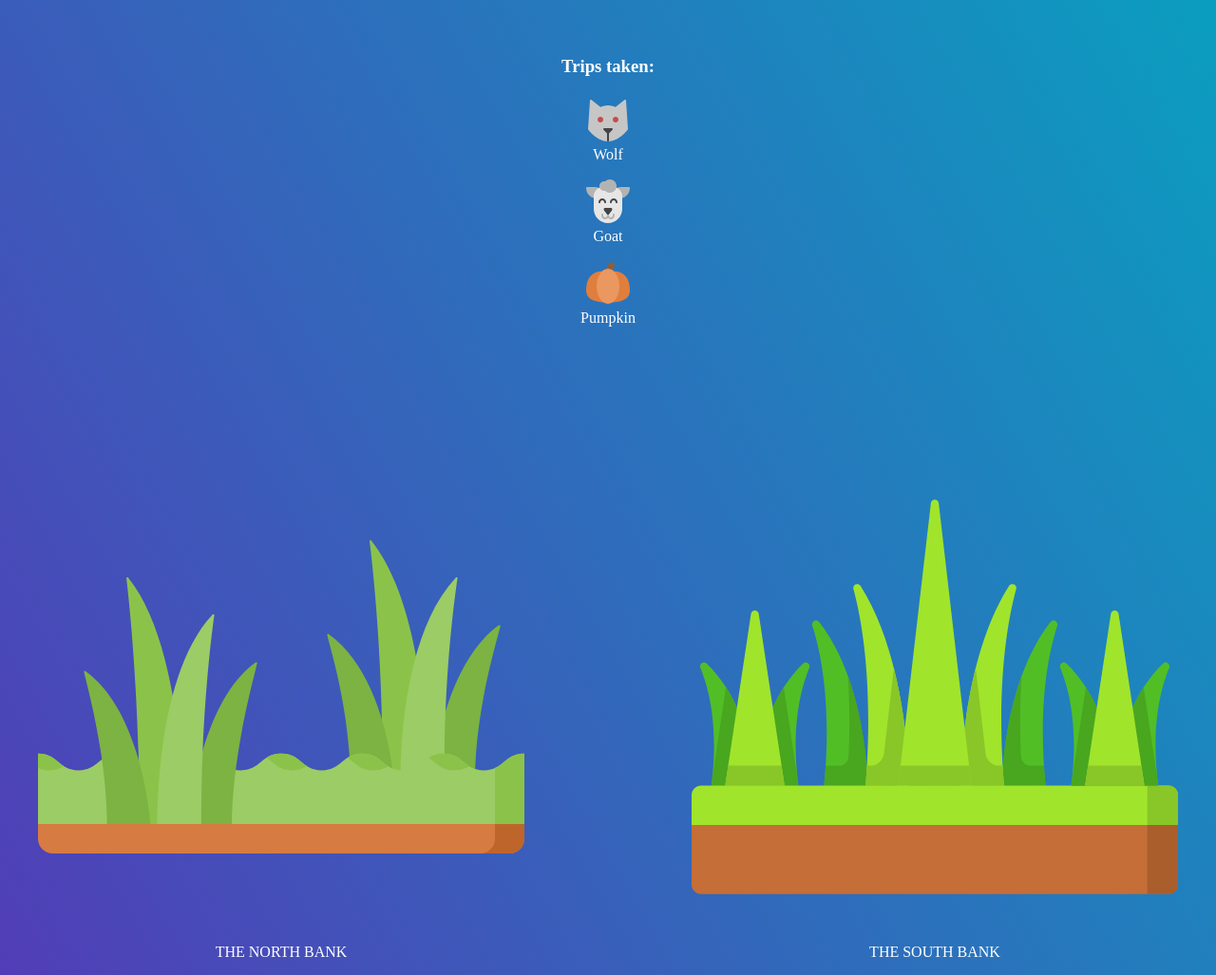
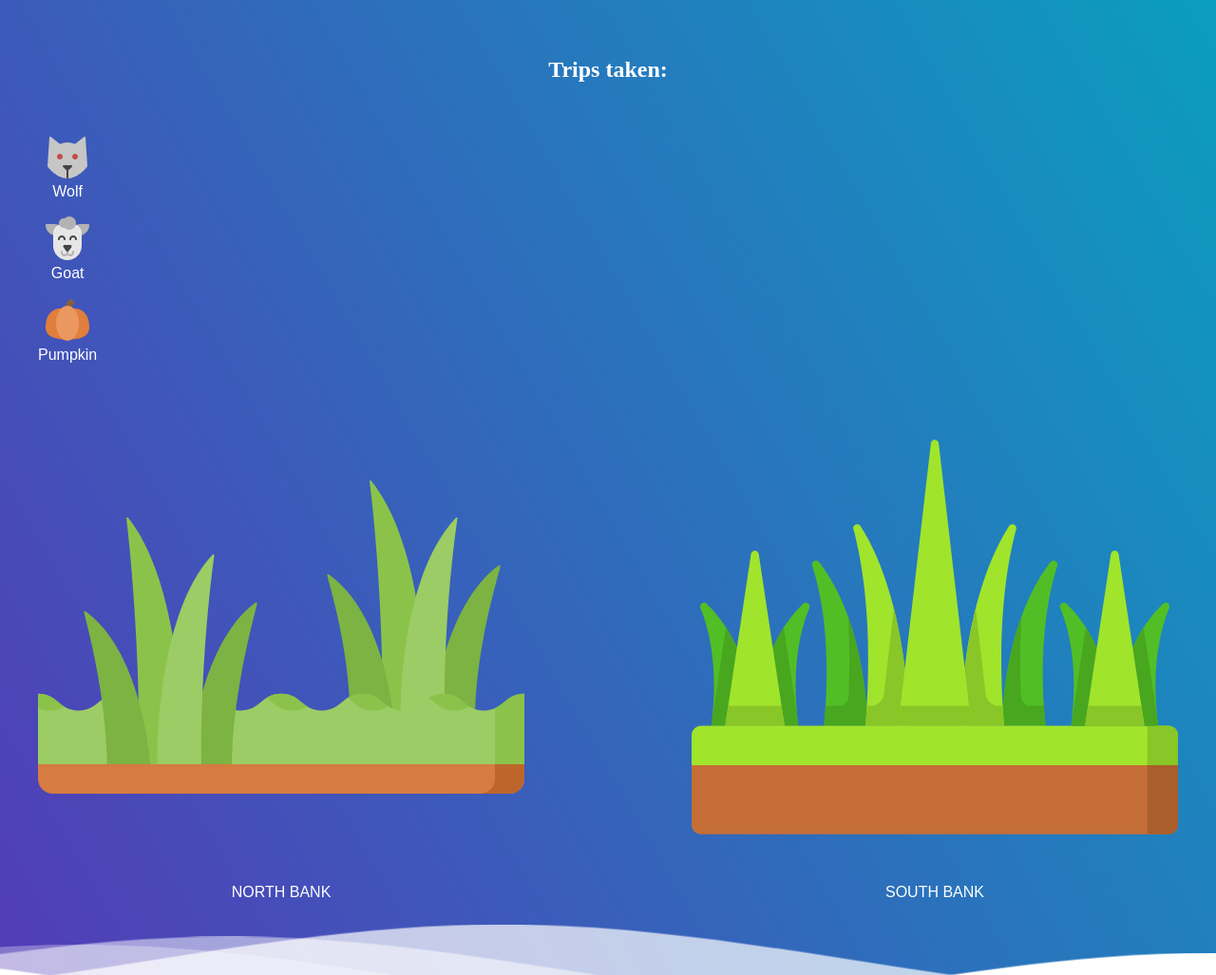
Before and after one commit to ahmedhomar/ahmeds-game, a website: page index.html in a window 1280 px wide. Shown: the part 480-1507 px from the top of the page at 95% size. Drawn offline with nearby package versions, Linux system fonts and the light colour scheme.

Commit message:
applied Flexbox to items, add Pacifico font

```diff
--- a/index.html
+++ b/index.html
@@ -14,12 +14,14 @@
         <h1>Crossing Conundrum</h1>
       </div>
       <div>
-        <h3>Trips taken:</h3>
-        <h4 id="trips"></h4>
+        <h2>Trips taken:</h2>
+        <h3 id="trips"></h3>
       </div>
+      <br />
       <!--Waves Container-->
       <!-- Riverbank: North -->
       <div>
+        <div class="items-container">
           <div class="north-bank">
             <figure id="wolf-north">
               <img src="./images/wolf-1.svg" />
@@ -55,14 +57,16 @@
               <figcaption></figcaption>
             </figure>
           </div>
+        </div>
+
         <div class="riverbanks">
           <figure id="riverbank-north">
             <img src="./images/northbank.svg" />
-            <figcaption>THE NORTH BANK</figcaption>
+            <figcaption>NORTH BANK</figcaption>
           </figure>
           <figure id="riverbank-south">
             <img src="./images/southbank.svg" />
-            <figcaption>THE SOUTH BANK</figcaption>
+            <figcaption>SOUTH BANK</figcaption>
           </figure>
         </div>
         <svg
--- a/style.scss
+++ b/style.scss
@@ -1,4 +1,4 @@
-@import url(//fonts.googleapis.com/css?family=Ubuntu:300:400);
+@import url(//fonts.googleapis.com/css?family=Pacifico:300:400);
 
 body {
   margin: 0;
@@ -13,23 +13,37 @@ body {
 // }
 
 .riverbanks {
+  display: flex;
+  justify-content: space-between;
+}
+
+.items-container {
   cursor: pointer;
   display: flex;
-
   justify-content: space-between;
 }
 
 h1 {
-  font-family: "Lato", sans-serif;
+  font-family: "Pacifico", sans-serif;
   font-weight: 300;
   letter-spacing: 2px;
   font-size: 48px;
 }
+
+// h2 {
+//   color: white;
+
+// }
+
 p {
-  font-family: "Lato", sans-serif;
+  font-family: "Ubuntu", sans-serif;
   letter-spacing: 1px;
   font-size: 14px;
   color: #333333;
+}
+
+figure {
+  font-family: "Ubuntu", sans-serif;
 }
 
 .header {
```
Also changed, not shown: style.css. Lines whose indentation alone changed are shown as unchanged.
